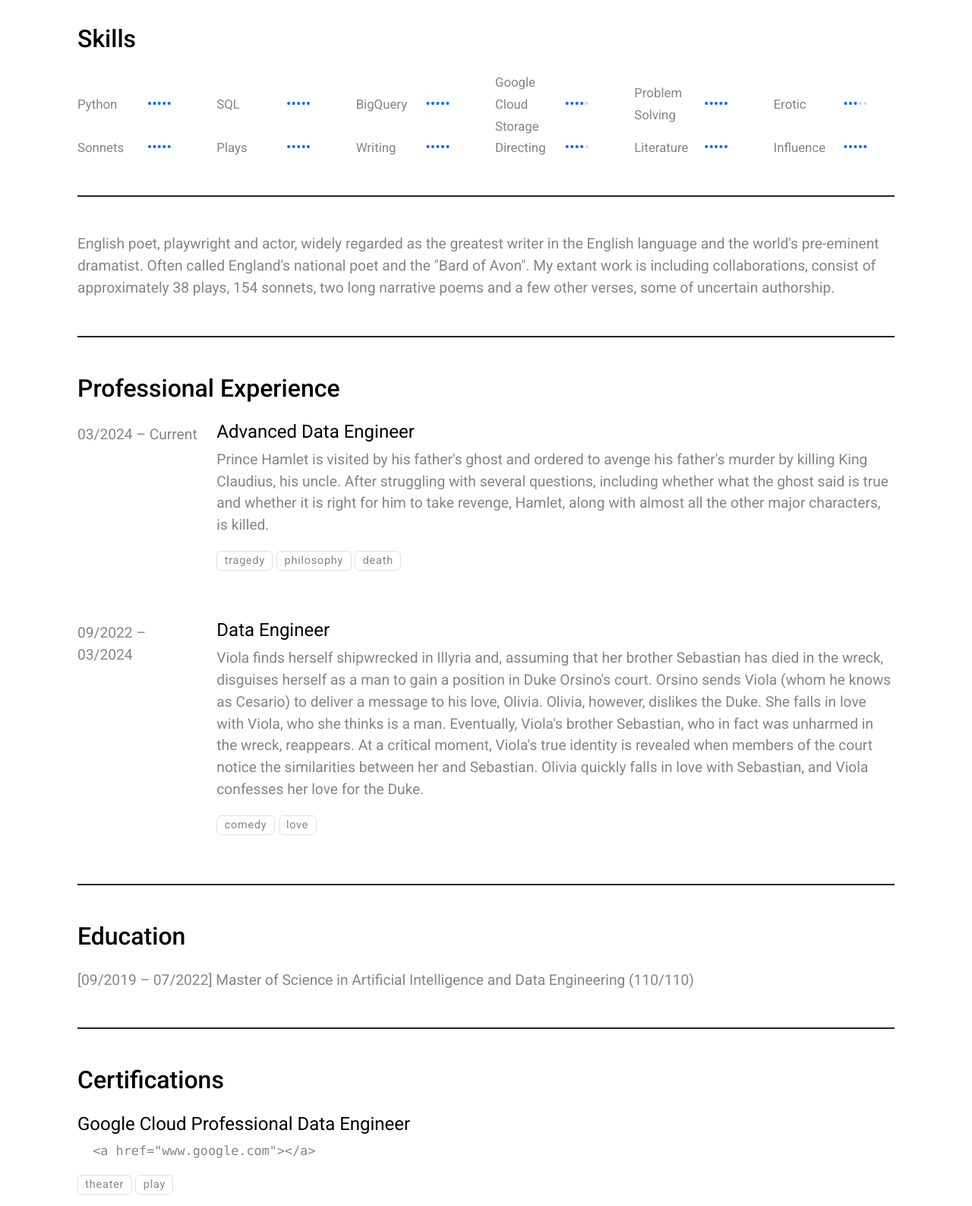
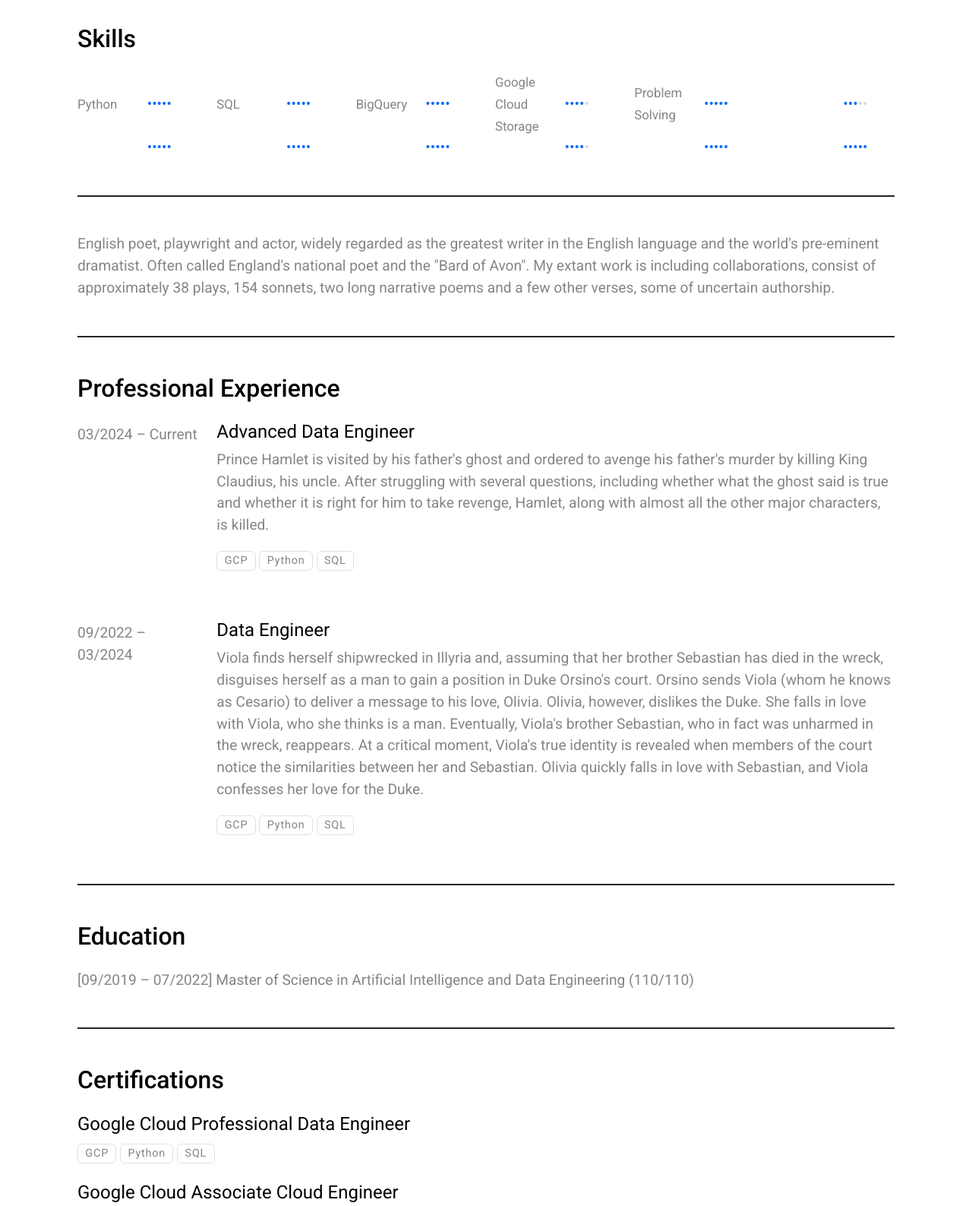
Before and after one commit to GSilvestri92/cv, a plain HTML site: page index.html in a window 1280 px wide. Shown: the part 320-1907 px from the top of the page at 76% size. Drawn offline with nearby package versions, Linux system fonts and the light colour scheme.

Commit message:
Deploying to gh-pages from @ GSilvestri92/cv@5f2d4e66b14e99a2a5db76ed2a6b06e3acc09615 🚀

```diff
--- a/index.html
+++ b/index.html
@@ -96,7 +96,7 @@
                 </div>
             </div>
             <div class="col-print-1 col-3 col-md-2 col-lg-1 text-right">
-                <small>Erotic</small>
+                <small></small>
             </div>
             <div class="col-print-1 col-3 col-md-2 col-lg-1">
                 <div class="skills">
@@ -104,7 +104,7 @@
                 </div>
             </div>
             <div class="col-print-1 col-3 col-md-2 col-lg-1 text-right">
-                <small>Sonnets</small>
+                <small></small>
             </div>
             <div class="col-print-1 col-3 col-md-2 col-lg-1">
                 <div class="skills">
@@ -112,7 +112,7 @@
                 </div>
             </div>
             <div class="col-print-1 col-3 col-md-2 col-lg-1 text-right">
-                <small>Plays</small>
+                <small></small>
             </div>
             <div class="col-print-1 col-3 col-md-2 col-lg-1">
                 <div class="skills">
@@ -120,7 +120,7 @@
                 </div>
             </div>
             <div class="col-print-1 col-3 col-md-2 col-lg-1 text-right">
-                <small>Writing</small>
+                <small></small>
             </div>
             <div class="col-print-1 col-3 col-md-2 col-lg-1">
                 <div class="skills">
@@ -128,7 +128,7 @@
                 </div>
             </div>
             <div class="col-print-1 col-3 col-md-2 col-lg-1 text-right">
-                <small>Directing</small>
+                <small></small>
             </div>
             <div class="col-print-1 col-3 col-md-2 col-lg-1">
                 <div class="skills">
@@ -136,7 +136,7 @@
                 </div>
             </div>
             <div class="col-print-1 col-3 col-md-2 col-lg-1 text-right">
-                <small>Literature</small>
+                <small></small>
             </div>
             <div class="col-print-1 col-3 col-md-2 col-lg-1">
                 <div class="skills">
@@ -144,7 +144,7 @@
                 </div>
             </div>
             <div class="col-print-1 col-3 col-md-2 col-lg-1 text-right">
-                <small>Influence</small>
+                <small></small>
             </div>
             <div class="col-print-1 col-3 col-md-2 col-lg-1">
                 <div class="skills">
@@ -173,9 +173,9 @@
                 <div><p>Prince Hamlet is visited by his father&#39;s ghost and ordered to avenge his father&#39;s murder by killing King Claudius, his uncle. After struggling with several questions, including whether what the ghost said is true and whether it is right for him to take revenge, Hamlet, along with almost all the other major characters, is killed.</p></div>
 
                 <p>
-                    <span class="badge text-body border border-1">tragedy</span>
-                    <span class="badge text-body border border-1">philosophy</span>
-                    <span class="badge text-body border border-1">death</span>
+                    <span class="badge text-body border border-1">GCP</span>
+                    <span class="badge text-body border border-1">Python</span>
+                    <span class="badge text-body border border-1">SQL</span>
                 </p>
             </div>
         </div>
@@ -189,8 +189,9 @@
                 <div><p>Viola finds herself shipwrecked in Illyria and, assuming that her brother Sebastian has died in the wreck, disguises herself as a man to gain a position in Duke Orsino&#39;s court. Orsino sends Viola (whom he knows as Cesario) to deliver a message to his love, Olivia. Olivia, however, dislikes the Duke. She falls in love with Viola, who she thinks is a man. Eventually, Viola&#39;s brother Sebastian, who in fact was unharmed in the wreck, reappears. At a critical moment, Viola&#39;s true identity is revealed when members of the court notice the similarities between her and Sebastian. Olivia quickly falls in love with Sebastian, and Viola confesses her love for the Duke.</p></div>
 
                 <p>
-                    <span class="badge text-body border border-1">comedy</span>
-                    <span class="badge text-body border border-1">love</span>
+                    <span class="badge text-body border border-1">GCP</span>
+                    <span class="badge text-body border border-1">Python</span>
+                    <span class="badge text-body border border-1">SQL</span>
                 </p>
             </div>
         </div>
@@ -206,21 +207,23 @@
     <div class="mb-4">
         <h3 class="fs-4 fw-normal">Google Cloud Professional Data Engineer</h3>
 
-        <pre><code>  &lt;a href=&quot;www.google.com&quot;&gt;&lt;/a&gt;</code></pre>
+
 
         <div>
-            <span class="badge text-body border border-1">theater</span>
-            <span class="badge text-body border border-1">play</span>
+            <span class="badge text-body border border-1">GCP</span>
+            <span class="badge text-body border border-1">Python</span>
+            <span class="badge text-body border border-1">SQL</span>
         </div>
     </div>
     <div class="mb-4">
         <h3 class="fs-4 fw-normal">Google Cloud Associate Cloud Engineer</h3>
 
-        <p>In 1593 and 1594, when the theatres were closed because of plague, I published two narrative poems on sexual themes, Venus and Adonis and The Rape of Lucrece. I dedicated them to Henry Wriothesley, Earl of Southampton.</p>
+        <pre><code>  </code></pre>
 
         <div>
-            <span class="badge text-body border border-1">poetry</span>
-            <span class="badge text-body border border-1">erotic</span>
+            <span class="badge text-body border border-1">GCP</span>
+            <span class="badge text-body border border-1">Python</span>
+            <span class="badge text-body border border-1">SQL</span>
         </div>
     </div>
 </div>
```
Also changed, not shown: 1 other file.
